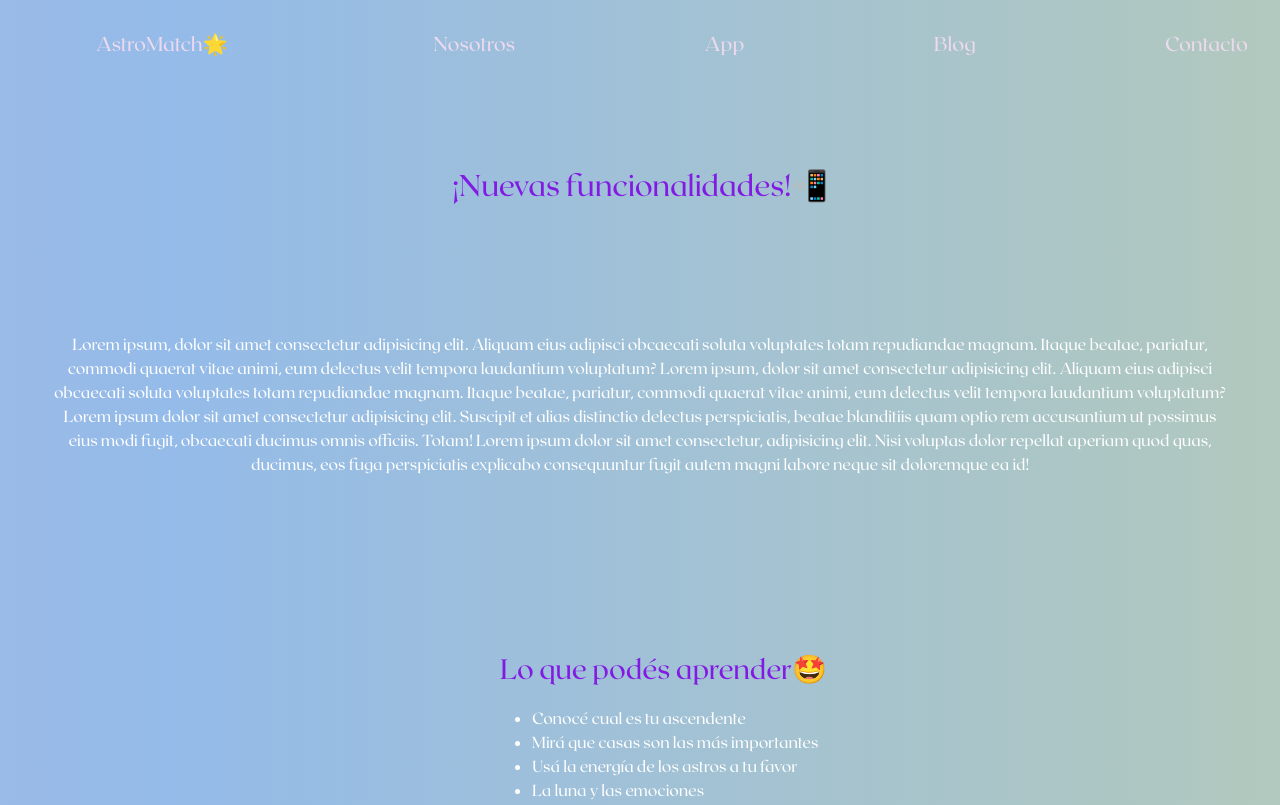
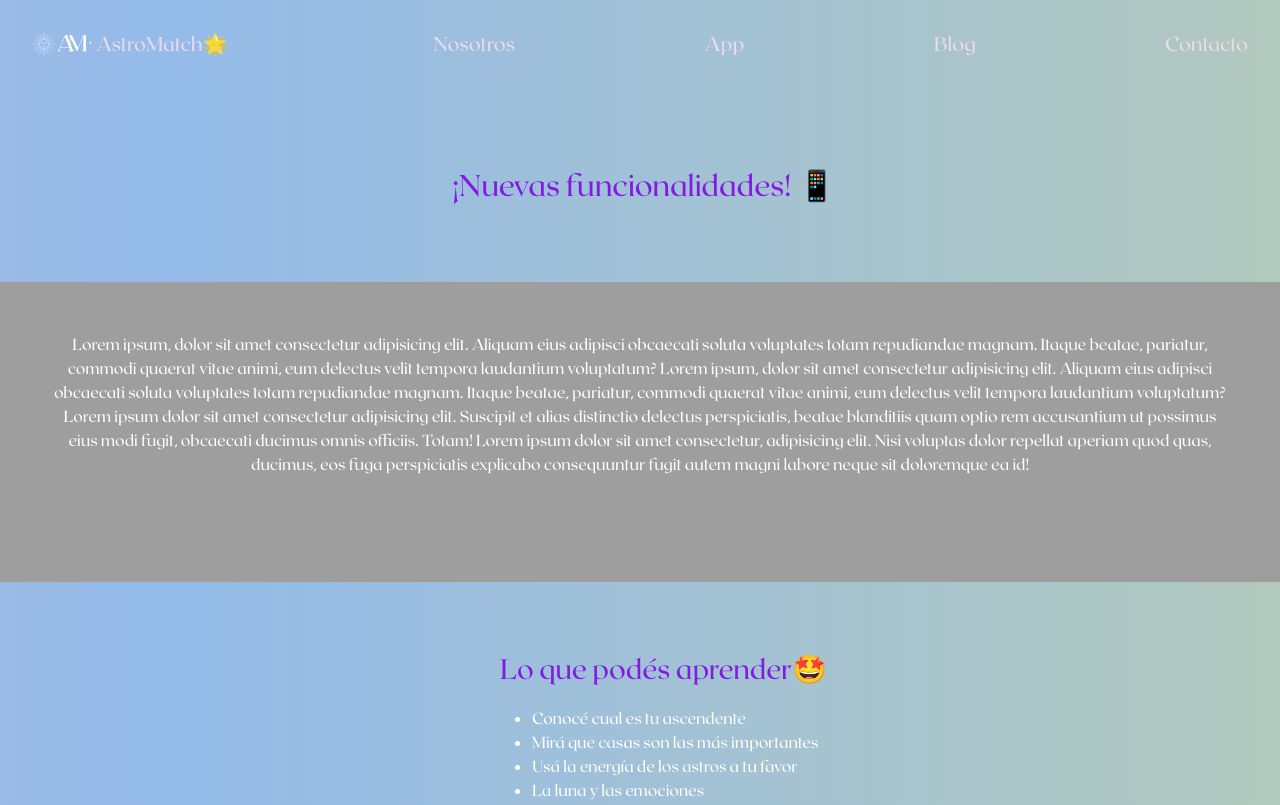
Before and after one commit to Cosmica93/AstroMatch, a plain HTML site: page pages/App.html in a window 1280 px wide. Shown: the top 805 px of the page. Drawn offline with nearby package versions, Linux system fonts and the light colour scheme; the site is published under a folder, as on GitHub Pages, so addresses that start at the root find nothing.

Commit message:
animaciones

```diff
--- a/css/style.css
+++ b/css/style.css
@@ -446,7 +446,7 @@ div {
 }
 
 .parallax-cielo {
-    background-image: url("/assets/cielo1.jpg");
+    background-image: url("../assets/cielo1.jpg");
     min-height: 300px;
     background-attachment: fixed;
     background-position: center;
--- a/pages/App.html
+++ b/pages/App.html
@@ -19,7 +19,7 @@
     <nav class="navbar navbar">
         <div class="container-fluid">
             <a class="navbar-brand" href="../index.html">
-                <img src="/assets/Logo BL.svg" alt="" width="60" height="auto" class="d-inline-block align-text-top">
+                <img src="../assets/Logo BL.svg" alt="" width="60" height="auto" class="d-inline-block align-text-top">
                 AstroMatch🌟</a>
             <a href="nosotros.html">Nosotros</a>
             <a href="App.html">App</a>
```
Also changed, not shown: pages/blog.html (+1 -1 lines).
